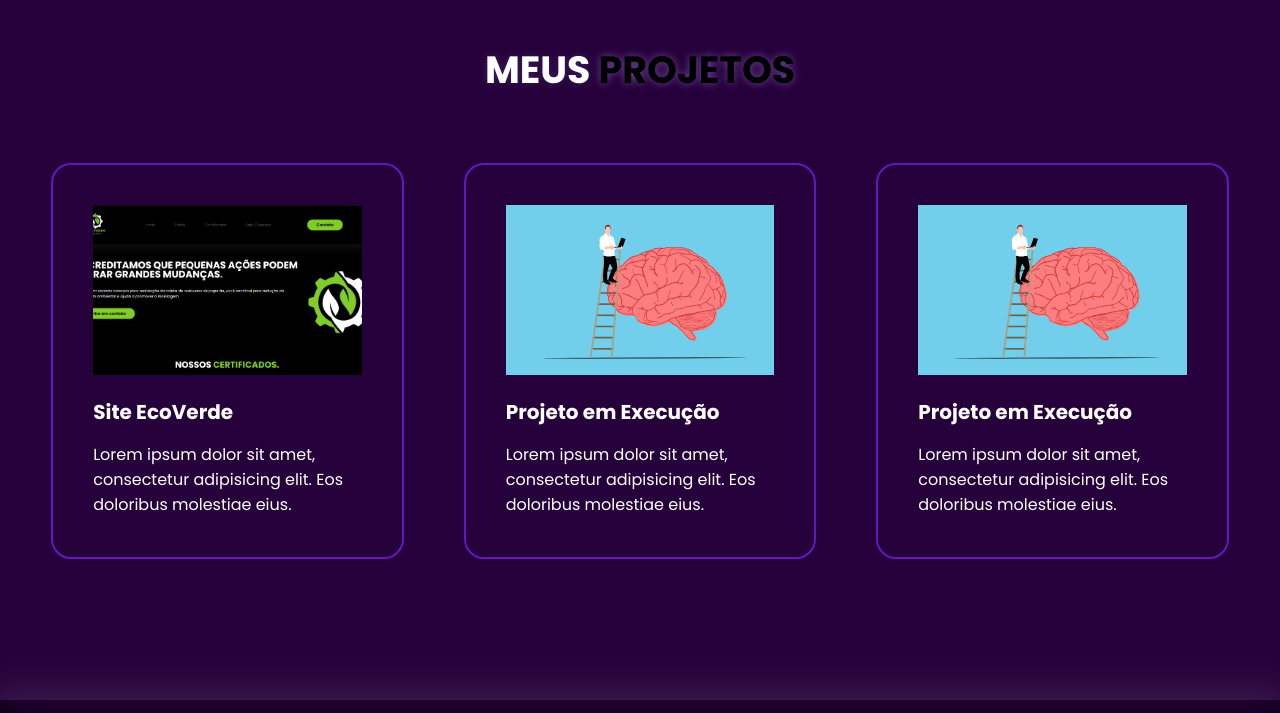
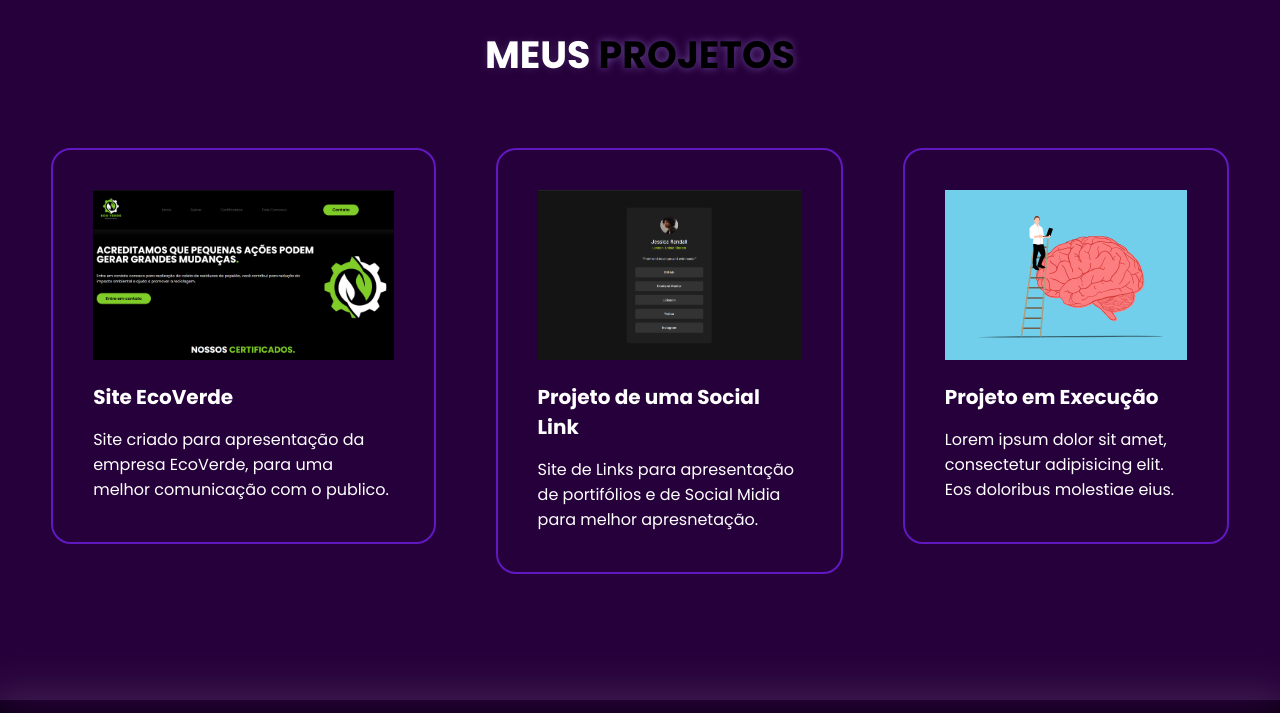
Before and after one commit to mheloo/Meu-Portifolio, a plain HTML site: page index.html in a window 1280 px wide. Shown: the part 2565-3278 px from the top of the page. Drawn offline with nearby package versions, Linux system fonts and the light colour scheme.

Commit message:
atualização

```diff
--- a/index.html
+++ b/index.html
@@ -151,13 +151,13 @@
                     <a href="https://ecoverde-ind.netlify.app/"><div class="projetos-box">
                         <img class="img-projetos" src="./img/img-ecoverde.png" alt="Site EcoVerde">
                         <h3 class="titulo-projetos">Site EcoVerde</h3>
-                        <p class="info-projetos">Lorem ipsum dolor sit amet, consectetur adipisicing elit. Eos doloribus molestiae eius.</p>
+                        <p class="info-projetos">Site criado para apresentação da empresa EcoVerde, para uma melhor comunicação com o publico.</p>
                     </div></a>
 
                     <a href="#"><div class="projetos-box">
-                        <img class="img-projetos" src="./img/mohamed-hassan-dUD4Ewdo9Ko-unsplash.svg" alt="">
-                        <h3 class="titulo-projetos">Projeto em Execução</h3>
-                        <p class="info-projetos">Lorem ipsum dolor sit amet, consectetur adipisicing elit. Eos doloribus molestiae eius.</p>
+                        <img class="img-projetos" src="./img/social-link.png" alt="Site Social Link">
+                        <h3 class="titulo-projetos">Projeto de uma Social Link</h3>
+                        <p class="info-projetos">Site de Links para apresentação de portifólios e de Social Midia para melhor apresnetação.</p>
                     </div></a>
 
                     <a href="#"><div class="projetos-box">
```
Also changed, not shown: img/social-link.png (added).
